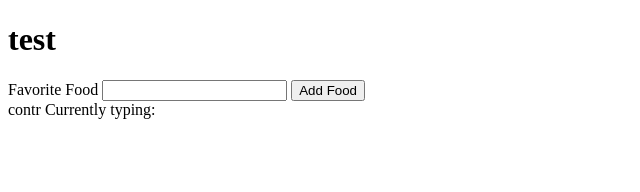
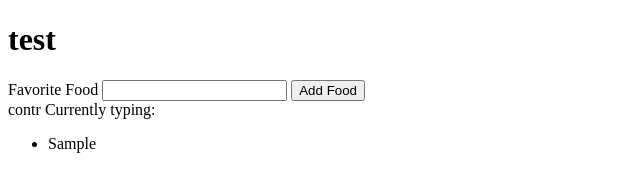
Before and after one commit to CoolConfucius/20161207_1, a plain HTML site: page index.html in a window 1280 px wide. Both pictures are taken after typing "Sample" into the empty fields and a click on the button "Add Food". Shown: the full height of the page, 0-640 px from the left. Drawn offline with nearby package versions, Linux system fonts and the light colour scheme.

Commit message:
now displays list

```diff
--- a/index.html
+++ b/index.html
@@ -30,6 +30,9 @@
           Currently typing:
           {{newfood}}
       </label>
+      <ul>
+        <li ng-repeat="food in foodlist">{{food}}</li>
+      </ul>
     </div>
 </body>
 </html>
```
